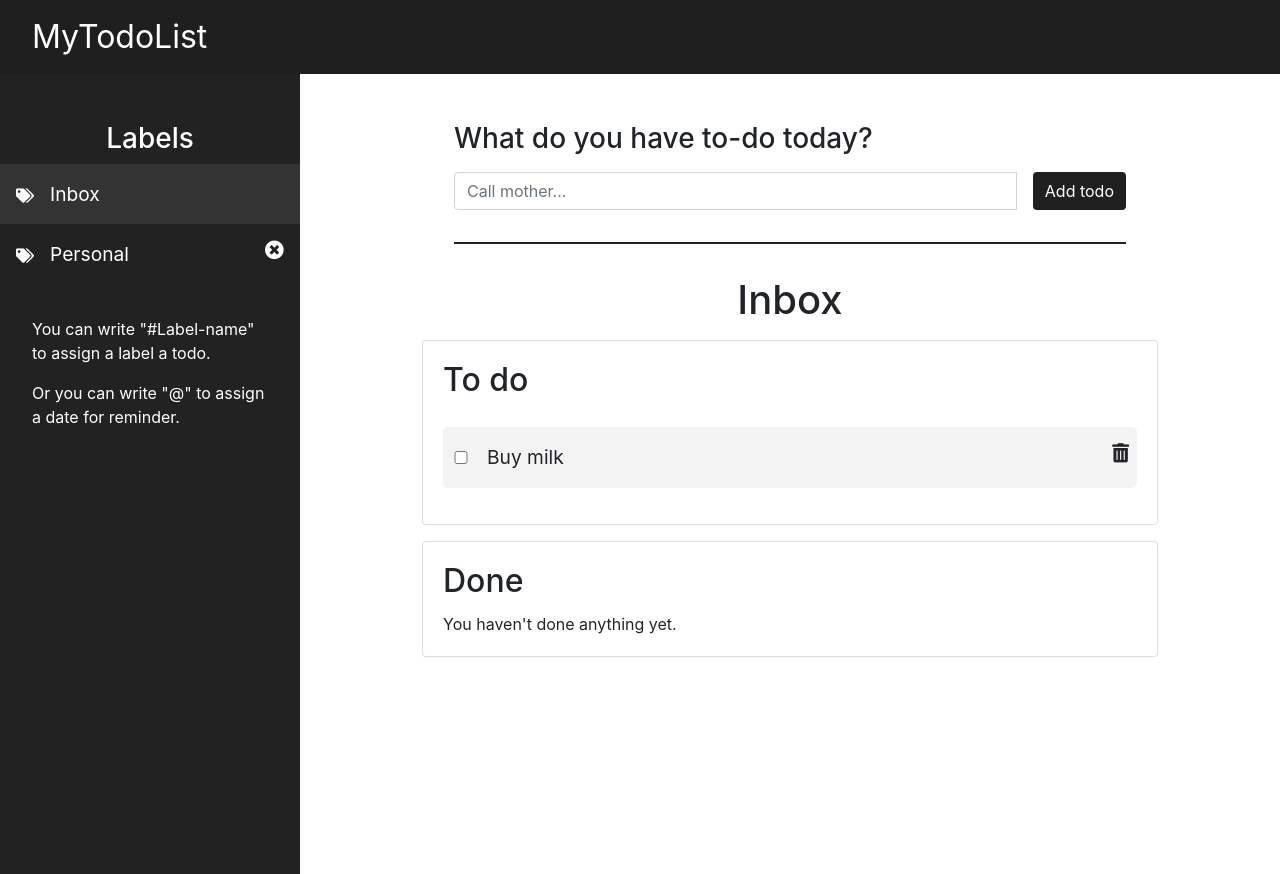
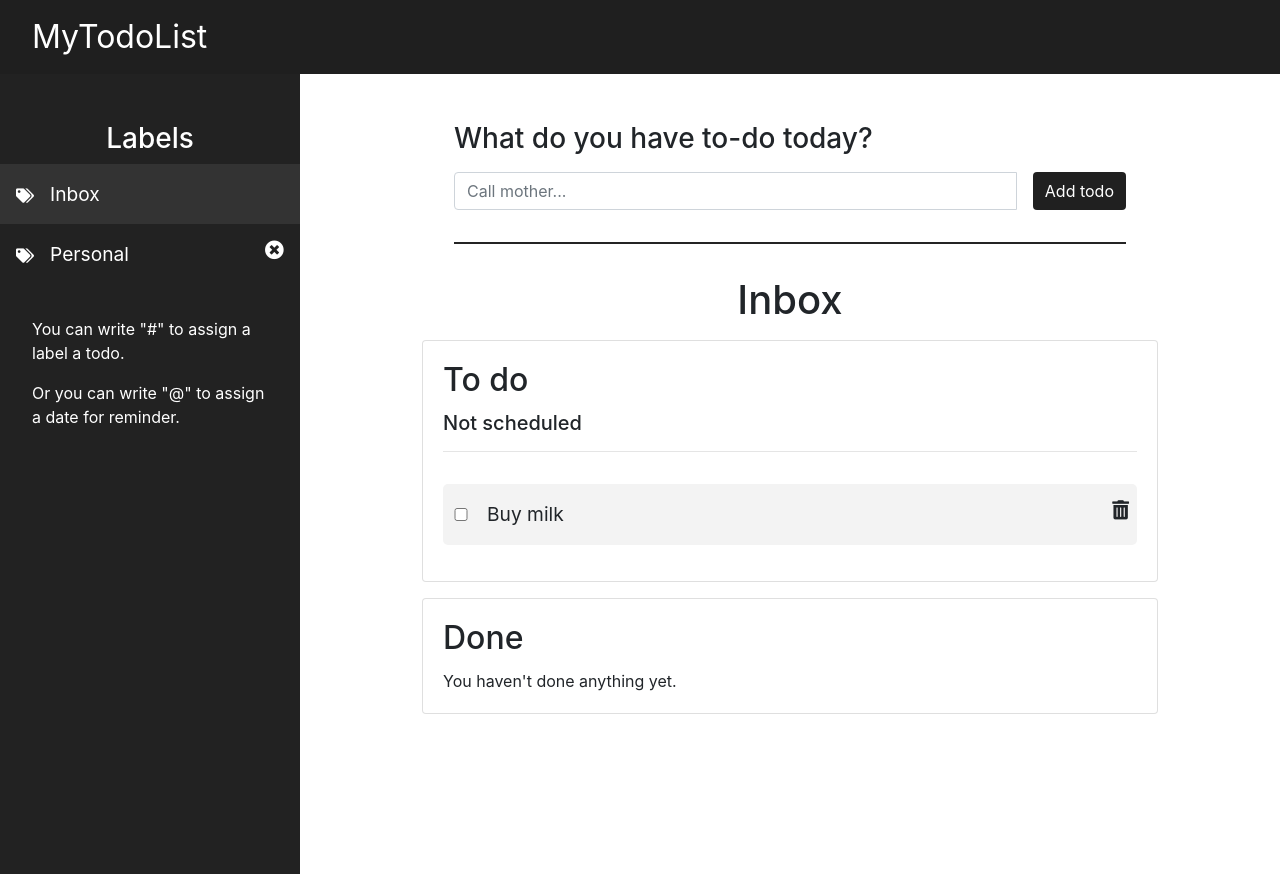
Before and after one commit to muccijacopo/MyTodoList, a Vue app: page /label/Inbox in a window 1280 px wide. Built offline with nearby package versions, Linux system fonts and the light colour scheme.

Commit message:
Show todos based on schedule

```diff
--- a/public/index.html
+++ b/public/index.html
@@ -7,7 +7,7 @@
     <link rel="icon" href="<%= BASE_URL %>favicon.ico">
     <link rel="stylesheet" href="https://stackpath.bootstrapcdn.com/bootstrap/4.3.1/css/bootstrap.min.css" integrity="sha384-ggOyR0iXCbMQv3Xipma34MD+dH/1fQ784/j6cY/iJTQUOhcWr7x9JvoRxT2MZw1T" crossorigin="anonymous">
     <link rel="stylesheet" href="https://use.fontawesome.com/releases/v5.11.2/css/all.css" integrity="sha384-KA6wR/X5RY4zFAHpv/CnoG2UW1uogYfdnP67Uv7eULvTveboZJg0qUpmJZb5VqzN" crossorigin="anonymous">
-    <title>Todo-list webapp</title>
+    <title>MyTodoList</title>
   </head>
   <body>
     <noscript>
--- a/src/components/Input.vue
+++ b/src/components/Input.vue
@@ -87,7 +87,6 @@ export default {
 #input {
     margin: 2rem;
 }
-
 #input hr {
     border: 1px solid #242424;
     margin: 2rem 0;
@@ -101,7 +100,6 @@ export default {
     color: white;
     border: none;
 }
-
 .input-group .btn:hover {
     background: #4b4b4b
 }
--- a/src/components/Sidebar.vue
+++ b/src/components/Sidebar.vue
@@ -9,7 +9,7 @@
             </transition-group>
         </ul>
         <div class="info">
-            <p>You can write "#Label-name" to assign a label a todo.</p>
+            <p>You can write "#" to assign a label a todo.</p>
             <p>Or you can write "@" to assign a date for reminder.</p>
         </div>
     </div>
@@ -41,9 +41,7 @@ export default {
         display: block;
         padding: 3rem 0;
         background: #222;
-        height: 100vh;
         color: white;
-        width: 100px;
     }
 
     .sidebar h3 {
--- a/src/components/Todo.vue
+++ b/src/components/Todo.vue
@@ -6,7 +6,6 @@
                 {{ todo.title }}
                 <i class="fas fa-trash-alt del-btn" v-on:click="deleteTodo(todo.id)"></i>
             </label>
-            <span class="date">{{ todo.date }}</span>
         </div>
         <div v-else class="todo">
             <input type="text" class="form-control" v-model="todo.title" v-on:keydown.enter="confirmEdit">
@@ -65,11 +64,6 @@ export default {
 
         cursor: pointer;
     }
-    .todo .date {
-        font-weight: bold;
-        text-decoration: underline;
-        margin-left: 1rem;
-    }
     .todo .date:hover {
         cursor: pointer;
     }
--- a/src/components/Todos.vue
+++ b/src/components/Todos.vue
@@ -2,22 +2,42 @@
     <div>
         <div class="card my-3">
             <div class="card-body">
-                <h3 class="card-title">To do</h3>
-                <div v-if="todosUncompleted.length > 0">
+                <h2 class="card-title">To do</h2>
+                <div v-if="todayTodos.length > 0">
+                    <h5>Today</h5>
+                    <hr>
                     <todo
-                        v-for="todo in todosUncompleted"
+                        v-for="todo in todayTodos"
                         :key="todo.id"
                         :todo="todo">
                     </todo>
                 </div>
-                <div v-else>
-                    <p class="card-text">You have done everything for today. Enjoy.</p>
+                <div v-if="tomorrowTodos.length > 0">
+                    <h5>Tomorrow</h5>
+                    <hr>
+                    <todo
+                        v-for="todo in tomorrowTodos"
+                        :key="todo.id"
+                        :todo="todo">
+                    </todo>
+                </div>
+                <div v-if="otherTodos.length > 0">
+                    <h5>Not scheduled</h5>
+                    <hr>
+                    <todo
+                        v-for="todo in otherTodos"
+                        :key="todo.id"
+                        :todo="todo">
+                    </todo>
+                </div>
+                <div v-if="todayTodos.length + tomorrowTodos.length + otherTodos.length == 0">
+                    <p class="card-text">Nothing to do. Enjoy.</p>
                 </div>
             </div>
         </div>
         <div class="card my-3">
             <div class="card-body">
-                <h3 class="card-title">Done</h3>
+                <h2 class="card-title">Done</h2>
                 <div v-if="todosCompleted.length > 0">
                     <todo
                         v-for="todo in todosCompleted"
@@ -39,9 +59,21 @@ import Todo from './Todo'
 export default {
     props: ['todos'],
     computed: {
-        todosUncompleted() {
+        todayTodos() {
             var todos = this.todos.filter(todo => {
-                return !todo.completed
+                return (!todo.completed && todo.date == 'Today');
+            });
+            return todos.sort((a,b) => b.createdAt - a.createdAt)
+        },
+        tomorrowTodos() {
+            var todos = this.todos.filter(todo => {
+                return (!todo.completed && todo.date == 'Tomorrow');
+            });
+            return todos.sort((a,b) => b.createdAt - a.createdAt)
+        },
+        otherTodos() {
+           var todos = this.todos.filter(todo => {
+                return (!todo.completed && todo.date !== 'Today' && todo.date !== 'Tomorrow');
             });
             return todos.sort((a,b) => b.createdAt - a.createdAt)
         },
@@ -51,7 +83,8 @@ export default {
             });
 
             return todos.sort((a,b) => b.createdAt - a.createdAt)
-        }
+        },
+
     },
     components: {
         Todo
@@ -60,7 +93,4 @@ export default {
 </script>
 
 <style scoped>
-    h3 {
-        font-size: 2rem;
-    }
 </style>
--- a/src/views/Home.vue
+++ b/src/views/Home.vue
@@ -42,6 +42,7 @@ export default {
 
 .wrapper .sidebar {
 	width: 300px;
+	height: 100vh;
 }
 .wrapper .main {
 	position: relative;
```
